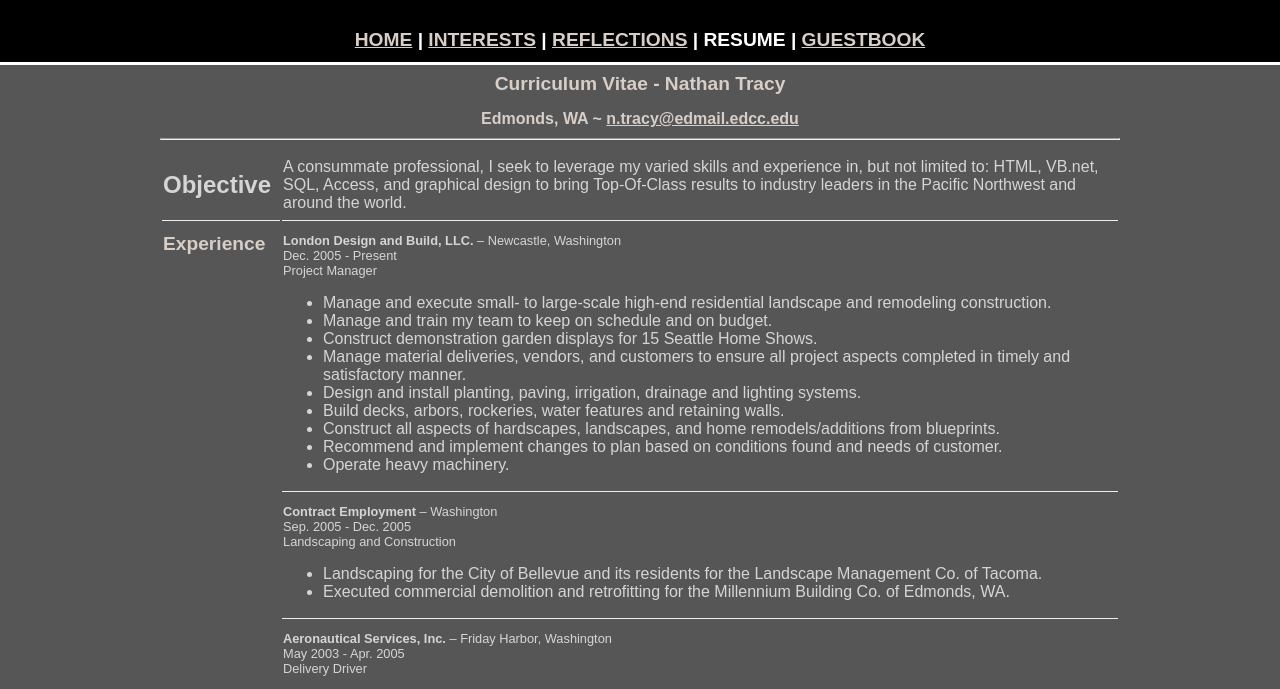
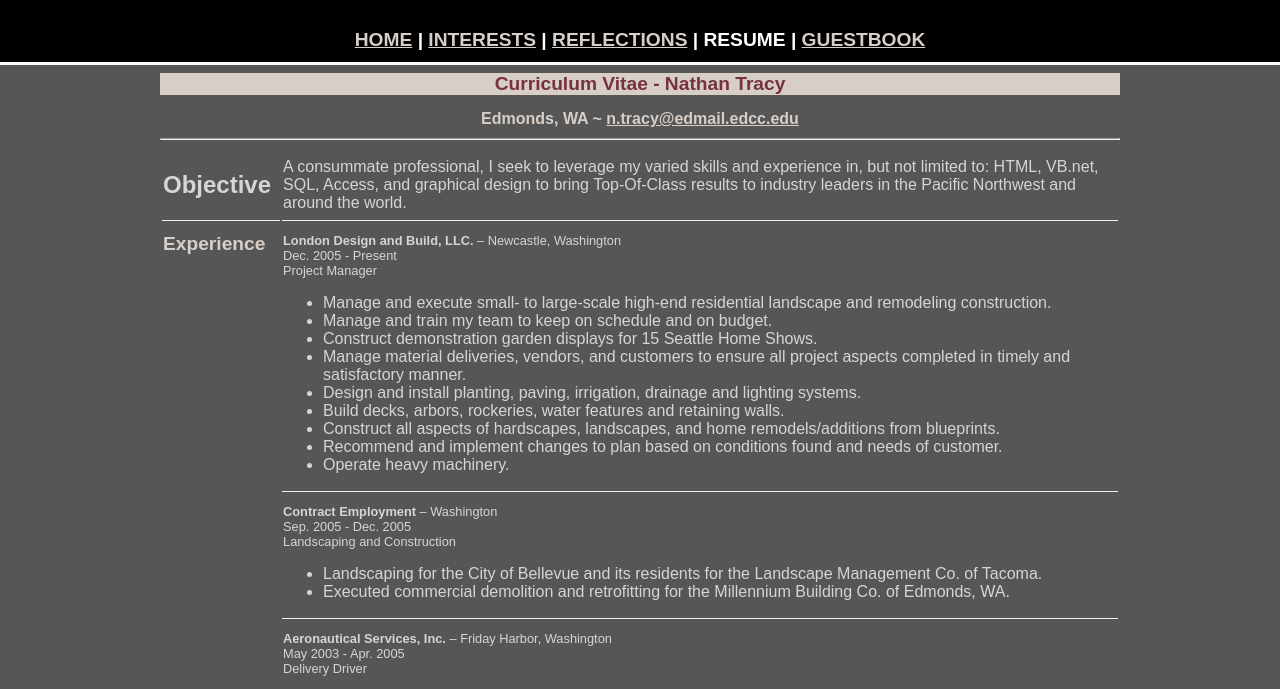
Before and after one commit to nltracy/CIS241, a plain HTML site: page WebPage/resume.html in a window 1280 px wide. In both pictures the pointer is over the element "Curriculum Vitae - Nathan Tracy". Shown: the part 71-760 px from the top of the page. Drawn offline with Linux system fonts and the light colour scheme; a script that the page names is missing.

Commit message:
Add files via upload

```diff
--- a/WebPage/resume.html
+++ b/WebPage/resume.html
@@ -25,9 +25,16 @@
 	td {
 	border-bottom: 1px solid #eee;
 		}
+
 	tr:hover {
 	background-color: #D7CEC7;
 	color: #76323F;
+	}
+
+
+	h2:hover {
+	color:#76323F;
+	background-color: #D7CEC7;
 	}
 	</style>
 
```
